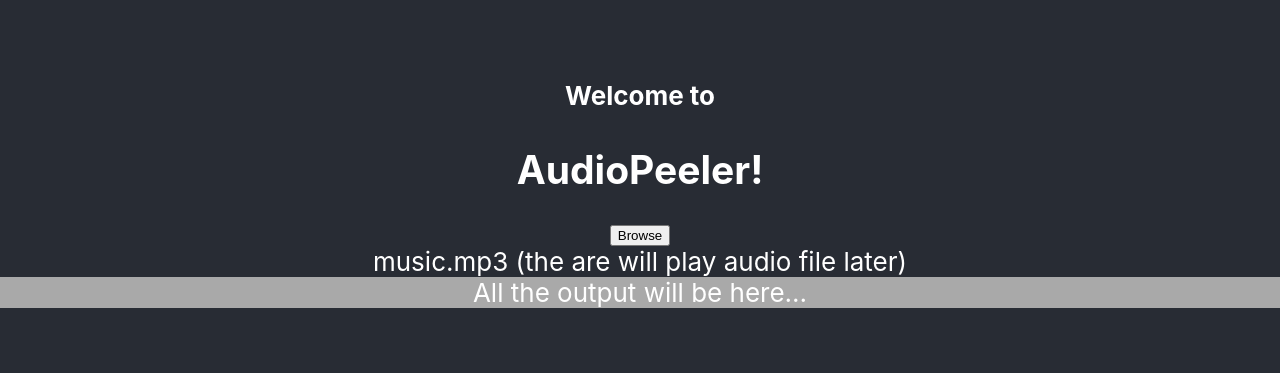
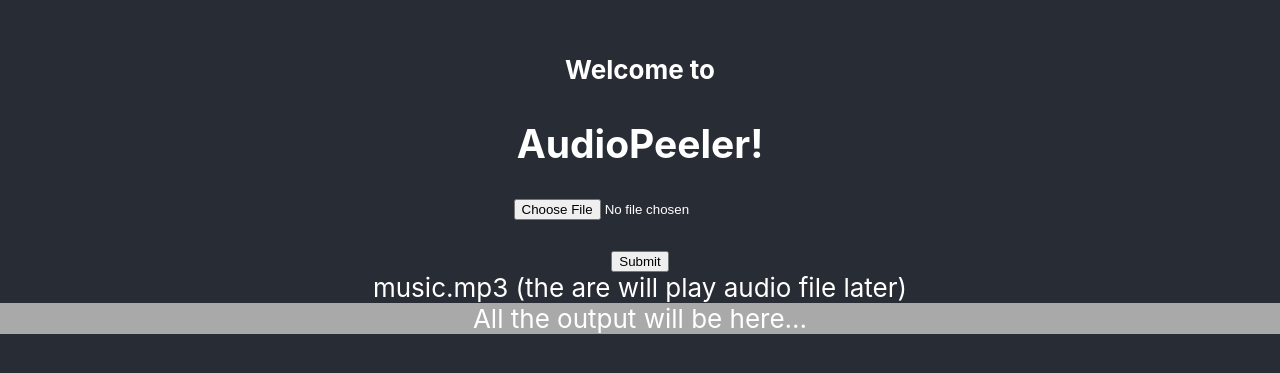
Before and after one commit to Capstone-Projects-2021-Fall/project-audio-peeler, a React (Create React App) app in the folder audio-peeler-web-app/: page / in a window 1280 px wide. Shown: the part 223-596 px from the top of the page. Built offline with nearby package versions, Linux system fonts and the light colour scheme.

Commit message:
Added ability to select a file for upload

```diff
--- a/audio-peeler-web-app/src/App.js
+++ b/audio-peeler-web-app/src/App.js
@@ -1,7 +1,18 @@
 import logo from './logo.svg';
+import React, { Component } from 'react';
 import './App.css';
+class App extends Component {
 
-function App() {
+  state = { selectedFile: null }
+
+  fileChangedHandler = (event) => {
+    const file = event.target.files[0];
+  }
+
+  uploadHandler = () => {
+    console.log(this.state.selectedFile)
+  }
+  render() {
     return (
       <div className="App">
         <header className="App-header">
@@ -13,9 +24,12 @@ function App() {
               AudioPeeler!
             </h2>
           </div>
+          <input type="file" onChange={this.fileChangedHandler} />
+          <br/>
 
-        <button>
-          Browse
+
+          <button onClick={this.uploadHandler}>
+            Submit
           </button>
           <div>
             music.mp3
@@ -29,5 +43,6 @@ function App() {
       </div>
     );
   }
+}
 
 export default App;
```
Lines whose indentation alone changed are shown as unchanged.
